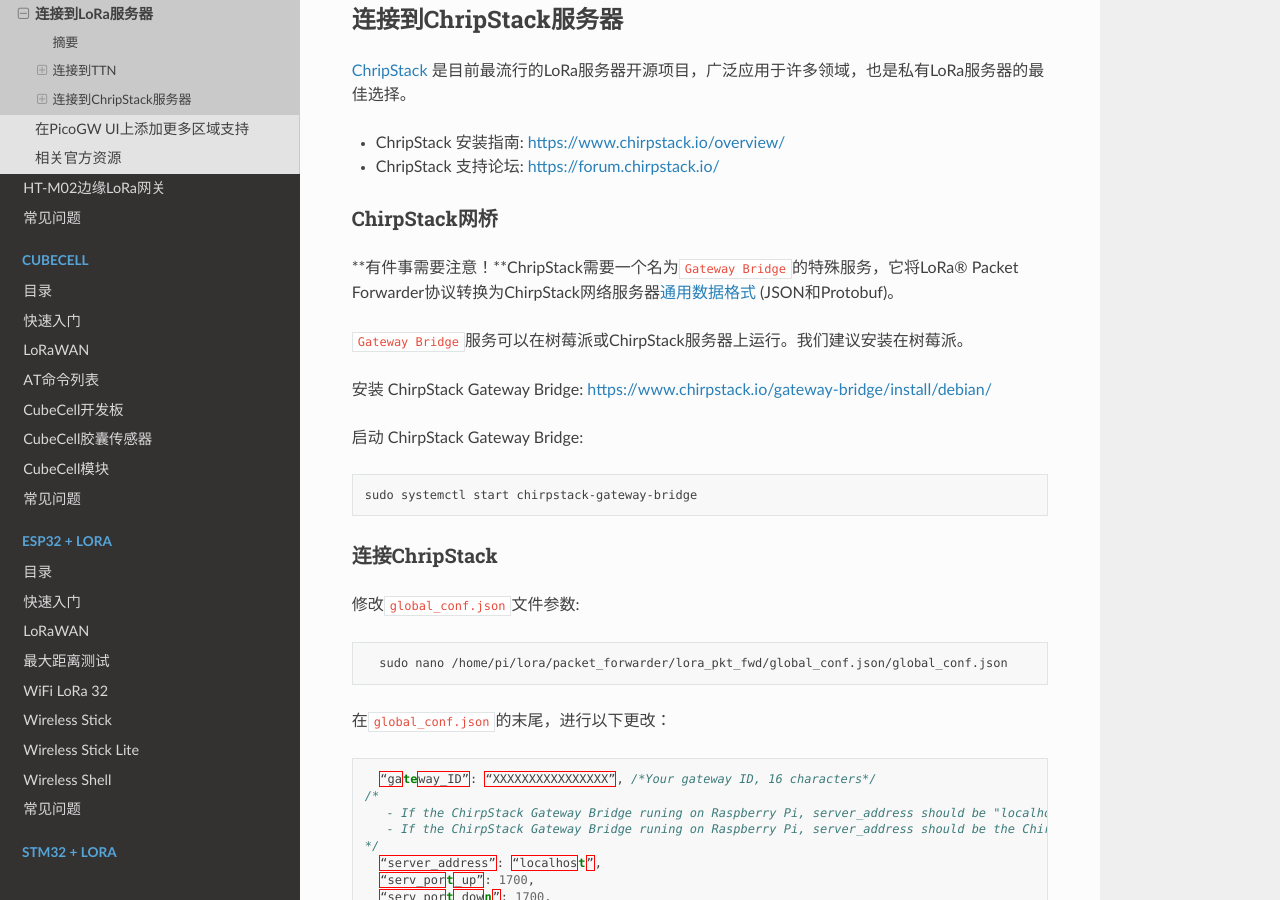
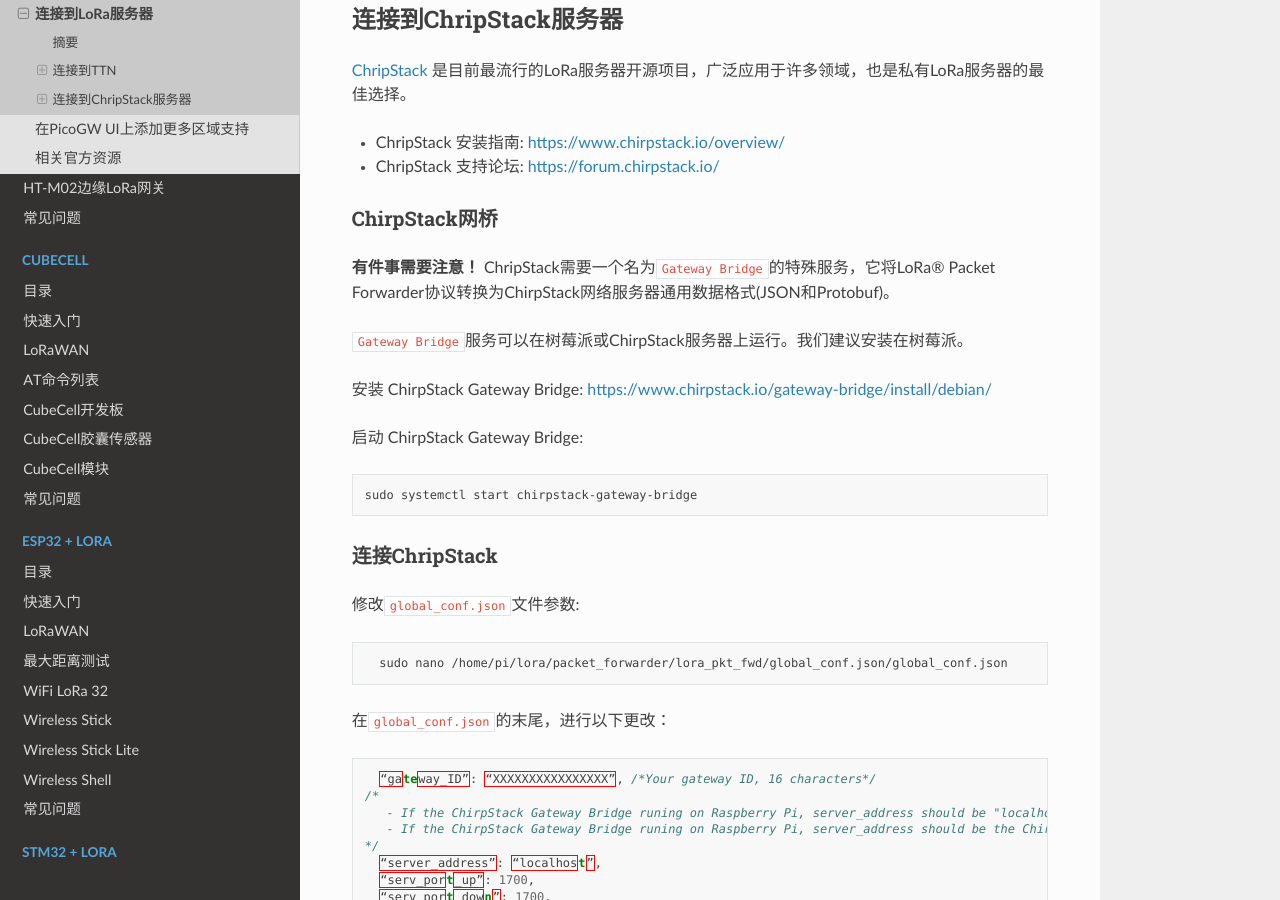
Before and after one commit to HelTecAutomation/HeltecDocs-zh_CN, a Sphinx documentation site: the page built from zh_CN/source/gateway/ht-m01/connect_to_server.md, in a window 1280 px wide and 900 px high, scrolled down 3842 px. Built offline with Sphinx 7.4.7 and the Read the Docs theme 2.0.0, drawn with Linux system fonts in a browser that asks for light colours; pages that are not in the unit, such as notebooks, are missing from menus; part of the change alters nothing that is shown.

```diff
--- a/zh_CN/source/gateway/ht-m01/connect_to_server.md
+++ b/zh_CN/source/gateway/ht-m01/connect_to_server.md
@@ -86,7 +86,7 @@ sudo systemctl restart lrgateway
 
 ### ChirpStack网桥
 
-**有件事需要注意！**ChripStack需要一个名为`Gateway Bridge`的特殊服务，它将LoRa® Packet Forwarder协议转换为ChirpStack网络服务器[通用数据格式](https://github.com/brocaar/chirpstack-network-server/blob/master/api/gw/gw.proto) (JSON和Protobuf)。
+**有件事需要注意！** ChripStack需要一个名为`Gateway Bridge`的特殊服务，它将LoRa® Packet Forwarder协议转换为ChirpStack网络服务器通用数据格式(JSON和Protobuf)。
 
 `Gateway Bridge`服务可以在树莓派或ChirpStack服务器上运行。我们建议安装在树莓派。
 
```
